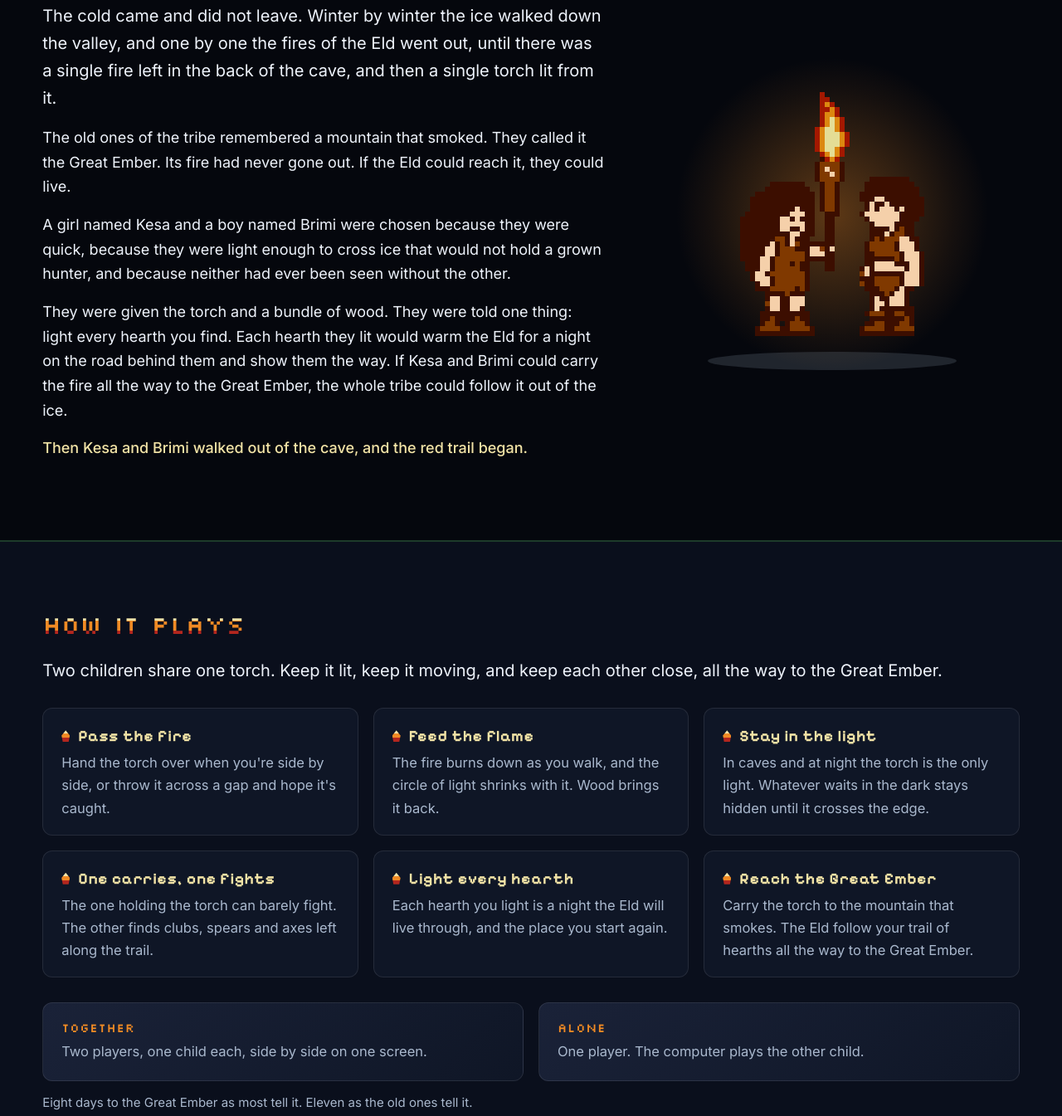
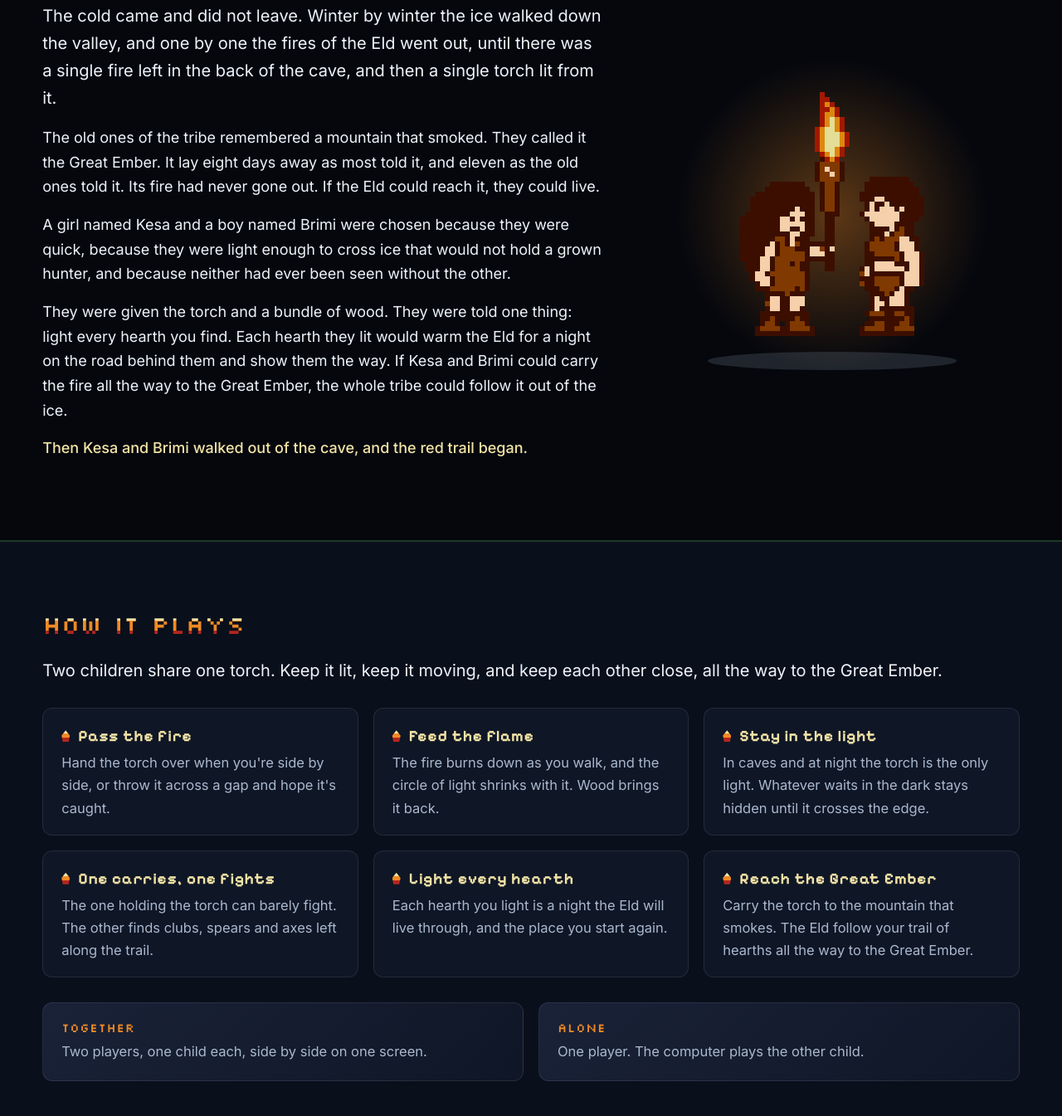
Before and after one commit to Rance9/OneFlameGame.com, an Astro site: page / in a window 1280 px wide. Shown: the part 1005-2350 px from the top of the page at 83% size. Built offline with nearby package versions, Linux system fonts and the light colour scheme; Astro itself is replaced by a stand-in of ours; no server answers.

Commit message:
Move the days to the Great Ember into the tale

```diff
--- a/src/pages/index.astro
+++ b/src/pages/index.astro
@@ -13,7 +13,7 @@ const latest = (await getPosts()).slice(0, 3);
 <section class="tale" id="tale"><div class="wrap"><div>
 <h2>The tale</h2>
 <p class="lead">The cold came and did not leave. Winter by winter the ice walked down the valley, and one by one the fires of the Eld went out, until there was a single fire left in the back of the cave, and then a single torch lit from it.</p>
-<p>The old ones of the tribe remembered a mountain that smoked. They called it the Great Ember. Its fire had never gone out. If the Eld could reach it, they could live.</p>
+<p>The old ones of the tribe remembered a mountain that smoked. They called it the Great Ember. It lay eight days away as most told it, and eleven as the old ones told it. Its fire had never gone out. If the Eld could reach it, they could live.</p>
 <p>A girl named Kesa and a boy named Brimi were chosen because they were quick, because they were light enough to cross ice that would not hold a grown hunter, and because neither had ever been seen without the other.</p>
 <p>They were given the torch and a bundle of wood. They were told one thing: light every hearth you find. Each hearth they lit would warm the Eld for a night on the road behind them and show them the way. If Kesa and Brimi could carry the fire all the way to the Great Ember, the whole tribe could follow it out of the ice.</p>
 <p class="last">Then Kesa and Brimi walked out of the cave, and the red trail began.</p>
@@ -33,9 +33,7 @@ const latest = (await getPosts()).slice(0, 3);
 <div class="modes">
 <div class="mode"><b>TOGETHER</b><span>Two players, one child each, side by side on one screen.</span></div>
 <div class="mode"><b>ALONE</b><span>One player. The computer plays the other child.</span></div>
-</div>
-<p class="note">Eight days to the Great Ember as most tell it. Eleven as the old ones tell it.</p>
-</div></section>
+</div></div></section>
 
 <section class="screens" id="screens"><div class="wrap">
 <h2>Screens</h2>
```
